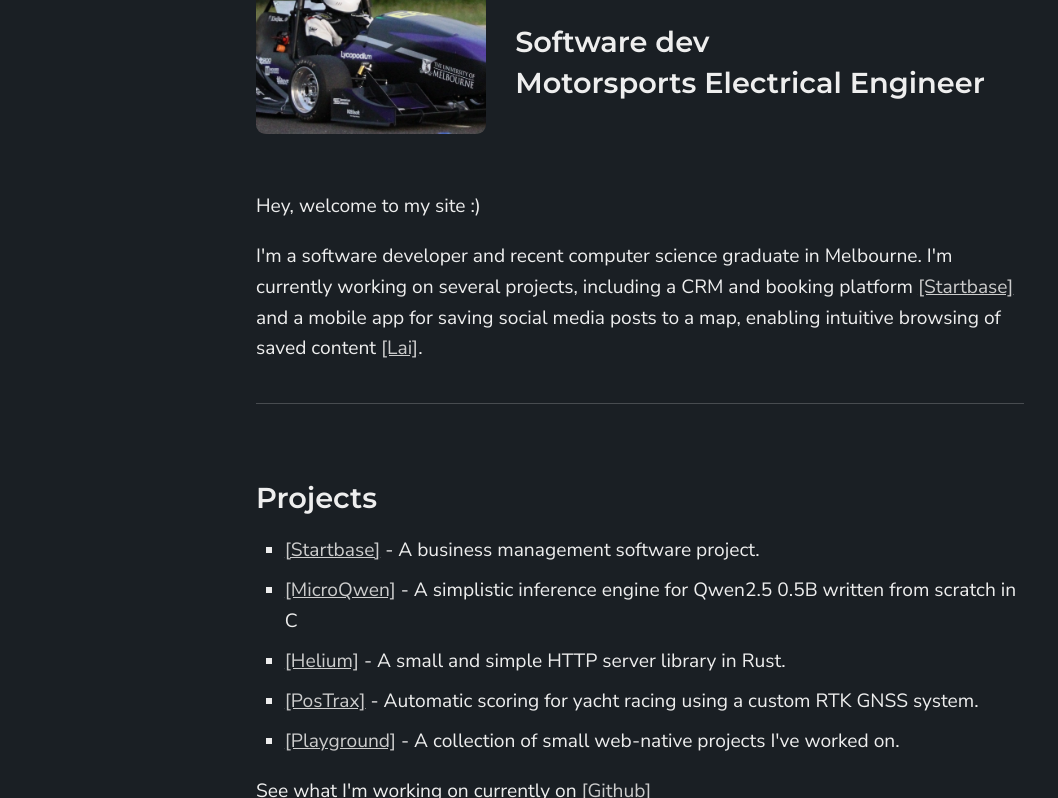
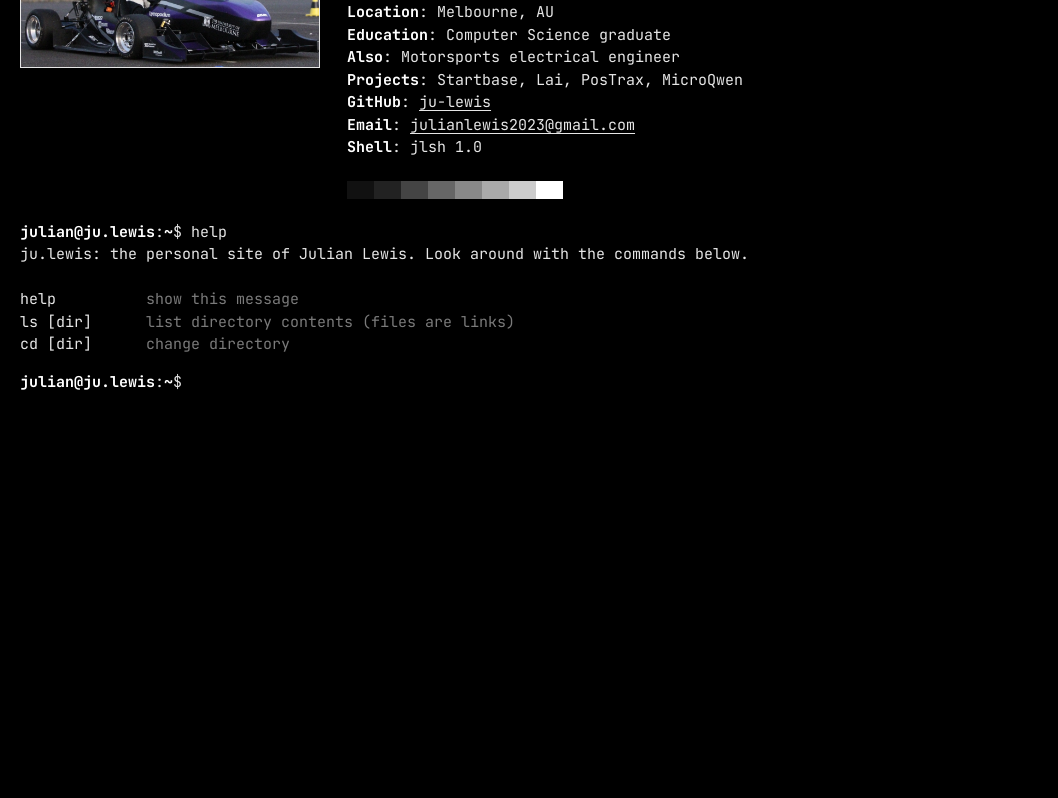
Before and after one commit to ju-lewis/portfolio, a plain HTML site: page index.html in a window 1280 px wide. Shown: the part 135-933 px from the top of the page, without its empty margins (0-1058 px from the left). After the commit the page ends 800 px from the top, so only its background shows below. Drawn offline with Linux system fonts and the light colour scheme.

Commit message:
feat: redesign landing page as a terminal window

```diff
--- a/index.html
+++ b/index.html
@@ -5,91 +5,243 @@
 		<meta name="viewport" content="width=device-width, initial-scale=1">
 		<title>ju.lewis</title>
 
-        <!-- Style imports -->
-		<link href="css/main.css" rel="stylesheet">
-        <link href="css/theme.css" rel="stylesheet">
-		<link href="css/buttons.css" rel="stylesheet">
-		<link href="css/modal.css" rel="stylesheet">
-
 		<!-- Font Imports -->
 		<link rel="preconnect" href="https://fonts.googleapis.com">
 		<link rel="preconnect" href="https://fonts.gstatic.com" crossorigin>
+		<link href="https://fonts.googleapis.com/css2?family=JetBrains+Mono:wght@400;700&display=swap" rel="stylesheet">
 
-        <!-- Favicon Stuff -->
-        <link rel="apple-touch-icon" sizes="180x180" href="imgs/pfp-apple-touch.jpg">
-        <link rel="icon" type="image/png" sizes="32x32" href="imgs/pfp-32x32.jpg">
-        <link rel="icon" type="image/png" sizes="16x16" href="imgs/pfp-16x16.jpg">
-        <link rel="manifest" href="/site.webmanifest">
+		<!-- Favicon Stuff -->
+		<link rel="apple-touch-icon" sizes="180x180" href="imgs/pfp-apple-touch.jpg">
+		<link rel="icon" type="image/png" sizes="32x32" href="imgs/pfp-32x32.jpg">
+		<link rel="icon" type="image/png" sizes="16x16" href="imgs/pfp-16x16.jpg">
+		<link rel="manifest" href="/site.webmanifest">
 
+		<style>
+			:root { --fg: #e6e6e6; --dim: #7a7a7a; --bg: #000; }
+			* { box-sizing: border-box; }
+			html, body { margin: 0; background: var(--bg); color: var(--fg); }
+			body {
+				font: 15px/1.5 "JetBrains Mono", ui-monospace, Menlo, Consolas, monospace;
+				min-height: 100vh;
+				padding: 16px 20px;
+				cursor: text;
+			}
+			::selection { background: var(--fg); color: var(--bg); }
+			a { color: var(--fg); text-decoration: underline; text-underline-offset: 3px; }
+			a:hover { background: var(--fg); color: var(--bg); }
+			b { font-weight: 700; color: #fff; }
+			.dim { color: var(--dim); }
+			.line { white-space: pre-wrap; word-break: break-all; min-height: 1.5em; }
+
+			/* neofetch */
+			.neofetch { display: flex; flex-wrap: wrap; gap: 3ch; margin: .5em 0 1em; align-items: flex-start; }
+			.neofetch img {
+				width: 300px; max-width: 100%;
+				border: 1px solid var(--fg);
+				animation: scan .9s steps(14) both;
+			}
+			@keyframes scan { from { clip-path: inset(0 0 100% 0); } to { clip-path: inset(0); } }
+			.blocks span { display: inline-block; width: 3ch; height: 1.2em; }
+
+			/* ls */
+			.ls span { margin-right: 3ch; }
+
+			/* help */
+			.help { margin-bottom: 1em; }
+			.help .cmd { display: inline-block; width: 14ch; }
+
+			/* live prompt */
+			#live { position: relative; }
+			#cur { animation: blink 1s steps(1) infinite; outline: 1px solid var(--fg); outline-offset: -1px; }
+			body:focus-within #cur { background: var(--fg); color: var(--bg); }
+			@keyframes blink { 50% { background: transparent; color: var(--fg); outline-color: transparent; } }
+			#in {
+				position: absolute; left: 0; top: 0; width: 1px; height: 1px;
+				opacity: 0; border: 0; padding: 0; font-size: 16px; /* 16px stops iOS zoom-on-focus */
+			}
+
+			@media (prefers-reduced-motion: reduce) {
+				.neofetch img, #cur { animation: none; }
+			}
+		</style>
 	</head>
 
 	<body>
+		<main id="out" aria-live="polite"></main>
+		<div id="live" class="line" hidden><span id="ps"></span> <span id="before"></span><span id="cur"> </span><span id="after"></span><input id="in" autocomplete="off" autocapitalize="off" autocorrect="off" spellcheck="false" aria-label="Terminal input"></div>
 
-        <!-- Main content -->
-        <div class="main-content">
+		<script>
+			const FS = {
+				projects: {
+					startbase: 'https://startbase.site',
+					lai: 'https://apps.apple.com/au/app/lai/id6751134068',
+					microqwen: 'https://github.com/ju-lewis/MicroQwen',
+					helium: 'https://github.com/ju-lewis/helium',
+					postrax: 'https://postrax.com.au/',
+					playground: 'experiments.html',
+				},
+				contact: {
+					email: 'mailto:julianlewis2023@gmail.com',
+					github: 'https://github.com/ju-lewis',
+				},
+			};
 
-		    <!-- Banner -->
-		    <div class="banner">
-                <img src="imgs/new-car.jpg" alt="Julian Lewis">
-                <div>
-		    	    <h1>Julian Lewis</h1>
-		    	    <h2>Software dev <br> Motorsports Electrical Engineer</h2>
-                </div>
-		    </div>
+			const out = document.getElementById('out');
+			const live = document.getElementById('live');
+			const input = document.getElementById('in');
+			const $ = id => document.getElementById(id);
+			const reduce = matchMedia('(prefers-reduced-motion: reduce)').matches;
+			const sleep = ms => new Promise(r => setTimeout(r, reduce ? 0 : ms));
+			const esc = s => s.replace(/[&<>"']/g, c => `&#${c.charCodeAt(0)};`);
+			const scroll = () => window.scrollTo(0, document.body.scrollHeight);
 
+			let cwd = [];
+			const history = [];
+			let hIdx = 0;
 
-            <p>
-                Hey, welcome to my site :)
-            </p>
-            <p>
-                I'm a software developer and recent computer science graduate in Melbourne. I'm currently working on several projects,
-                including a CRM and booking platform <a href="https://startbase.site">[Startbase]</a> and a mobile app for saving social media posts
-                to a map, enabling intuitive browsing of saved content <a href="https://apps.apple.com/au/app/lai/id6751134068">[Lai]</a>.
-            </p>
-            <hr>
+			const ps = () => `<b>julian@ju.lewis</b>:<b>~${esc(cwd.map(p => '/' + p).join(''))}</b>$`;
 
-            <!-- links?? -->
-            <div style="display: flex; justify-content: space-evenly;">
-            </div>
+			function print(html, cls = 'line') {
+				const el = document.createElement('div');
+				el.className = cls;
+				el.innerHTML = html;
+				out.append(el);
+				scroll();
+				return el;
+			}
 
+			// Resolve a path against cwd. Returns [parts, node]; node is undefined if missing.
+			function resolve(path) {
+				const parts = /^[~/]/.test(path) ? [] : [...cwd];
+				for (const p of path.replace(/^~/, '').split('/')) {
+					if (!p || p === '.') continue;
+					if (p === '..') parts.pop(); else parts.push(p);
+				}
+				let node = FS;
+				for (const p of parts) {
+					if (typeof node !== 'object' || !Object.hasOwn(node, p)) return [parts, undefined];
+					node = node[p];
+				}
+				return [parts, node];
+			}
 
-            <h2>Projects</h2>
-            <ul style="list-style: square;">
-                <li>
-                    <a href="https://startbase.site">[Startbase]</a> - A business management software project.
-                </li>
-                <li>
-                    <a href="https://github.com/ju-lewis/MicroQwen">[MicroQwen]</a> - A simplistic inference engine for Qwen2.5 0.5B written from scratch in C
-                </li>
-                <li>
-                    <a href="https://github.com/ju-lewis/helium">[Helium]</a> - A small and simple HTTP server library in Rust.
-                </li>
-                <li>
-                    <a href="https://postrax.com.au/">[PosTrax]</a> - Automatic scoring for yacht racing using a custom RTK GNSS system.
-                </li>
-                <li>
-                    <a href="experiments.html">[Playground]</a> - A collection of small web-native projects I've worked on.
-                </li>
-            </ul>
-            <p>See what I'm working on currently on <a href="https://github.com/ju-lewis">[Github]</a></p>
+			const entry = (name, node) => typeof node === 'object'
+				? `<span><b>${esc(name)}/</b></span>`
+				: `<span><a href="${node}" target="_blank" rel="noopener">${esc(name)}</a></span>`;
 
-            <hr>
+			const commands = {
+				help() {
+					print(
+						`ju.lewis: the personal site of Julian Lewis. Look around with the commands below.\n\n` +
+						`<span class="cmd">help</span><span class="dim">show this message</span>\n` +
+						`<span class="cmd">ls [dir]</span><span class="dim">list directory contents (files are links)</span>\n` +
+						`<span class="cmd">cd [dir]</span><span class="dim">change directory</span>`,
+						'line help'
+					);
+				},
+				ls(path = '.') {
+					const [, node] = resolve(path);
+					if (node === undefined) return print(`ls: cannot access '${esc(path)}': No such file or directory`);
+					if (typeof node !== 'object') return print(entry(path, node), 'line ls');
+					print(Object.entries(node).map(([k, v]) => entry(k, v)).join(''), 'line ls');
+				},
+				cd(path = '~') {
+					const [parts, node] = resolve(path);
+					if (node === undefined) return print(`cd: no such file or directory: ${esc(path)}`);
+					if (typeof node !== 'object') return print(`cd: not a directory: ${esc(path)}`);
+					cwd = parts;
+				},
+				clear() { out.innerHTML = ''; },
+				async neofetch() {
+					const info = [
+						`<b>julian</b>@<b>ju.lewis</b>`,
+						'─'.repeat(15),
+						['Name', 'Julian Lewis'],
+						['Role', 'Founder, CTO @ Idiom'],
+						['Location', 'Melbourne, AU'],
+						['Education', 'Computer Science graduate'],
+						['Also', 'Motorsports electrical engineer'],
+						['Projects', 'Startbase, Lai, PosTrax, MicroQwen'],
+						['GitHub', '<a href="https://github.com/ju-lewis" target="_blank" rel="noopener">ju-lewis</a>'],
+						['Email', '<a href="mailto:julianlewis2023@gmail.com">julianlewis2023@gmail.com</a>'],
+						['Shell', 'jlsh 1.0'],
+						'',
+						`<span class="blocks">${['#111', '#222', '#444', '#666', '#888', '#aaa', '#ccc', '#fff']
+							.map(c => `<span style="background:${c}"></span>`).join('')}</span>`,
+					];
+					const box = print('<img src="imgs/new-car.jpg" alt="Julian Lewis"><div class="info"></div>', 'neofetch');
+					const col = box.querySelector('.info');
+					for (const l of info) {
+						await sleep(70);
+						const d = document.createElement('div');
+						d.className = 'line';
+						d.innerHTML = Array.isArray(l) ? `<b>${l[0]}</b>: ${l[1]}` : l;
+						col.append(d);
+						scroll();
+					}
+				},
+			};
 
-            <h2>Contact Me</h2>
-            <ul style="list-style: none;">
-                <li>[Email: <a href="mailto:julianlewis2023@gmail.com">julianlewis2023@gmail.com</a>]</li>
-                <!-- <li>[Discord: theonlybool]</li> -->
-            </ul>
-        </div>
+			async function run(line) {
+				const [cmd, ...args] = line.trim().split(/\s+/);
+				if (!cmd) return;
+				if (!Object.hasOwn(commands, cmd)) return print(`${esc(cmd)}: command not found. Try 'help'.`);
+				await commands[cmd](...args);
+			}
+
+			// Type a command into a fake prompt, then run it (intro only).
+			async function autoType(cmd) {
+				const el = print(`${ps()} <span></span>`);
+				const span = el.querySelector('span:last-child');
+				await sleep(400);
+				for (const c of cmd) { span.textContent += c; await sleep(70); }
+				await sleep(250);
+				await run(cmd);
+			}
+
+			function render() {
+				const v = input.value, i = input.selectionStart ?? v.length;
+				$('ps').innerHTML = ps();
+				$('before').textContent = v.slice(0, i);
+				$('cur').textContent = v[i] || ' ';
+				$('after').textContent = v.slice(i + 1);
+				scroll();
+			}
+
+			input.addEventListener('input', render);
+			input.addEventListener('keyup', render);
+			input.addEventListener('keydown', async e => {
+				if (e.key === 'ArrowUp' || e.key === 'ArrowDown') {
+					e.preventDefault();
+					hIdx = Math.max(0, Math.min(history.length, hIdx + (e.key === 'ArrowUp' ? -1 : 1)));
+					input.value = history[hIdx] ?? '';
+					return render();
+				}
+				if (e.key === 'l' && e.ctrlKey) { e.preventDefault(); return commands.clear(); }
+				if (e.key !== 'Enter') return;
+				const line = input.value;
+				input.value = '';
+				print(`${ps()} ${esc(line)}`);
+				if (line.trim()) hIdx = history.push(line);
+				live.hidden = true;
+				await run(line);
+				live.hidden = false;
+				render();
+				input.focus();
+			});
+
+			// Click anywhere to focus the prompt, unless selecting text or clicking a link.
+			document.addEventListener('click', e => {
+				if (!live.hidden && !e.target.closest('a') && !getSelection().toString()) input.focus();
+			});
+
+			(async () => {
+				await autoType('neofetch');
+				await autoType('help');
+				live.hidden = false;
+				render();
+				input.focus();
+			})();
+		</script>
 	</body>
-
-    <!--
-	<footer>
-        <div id="footer-content">
-            ©2025 Julian
-        </div>
-	</footer>
-    -->
-
-	<script src="js/main.js"></script>
 </html>
```
